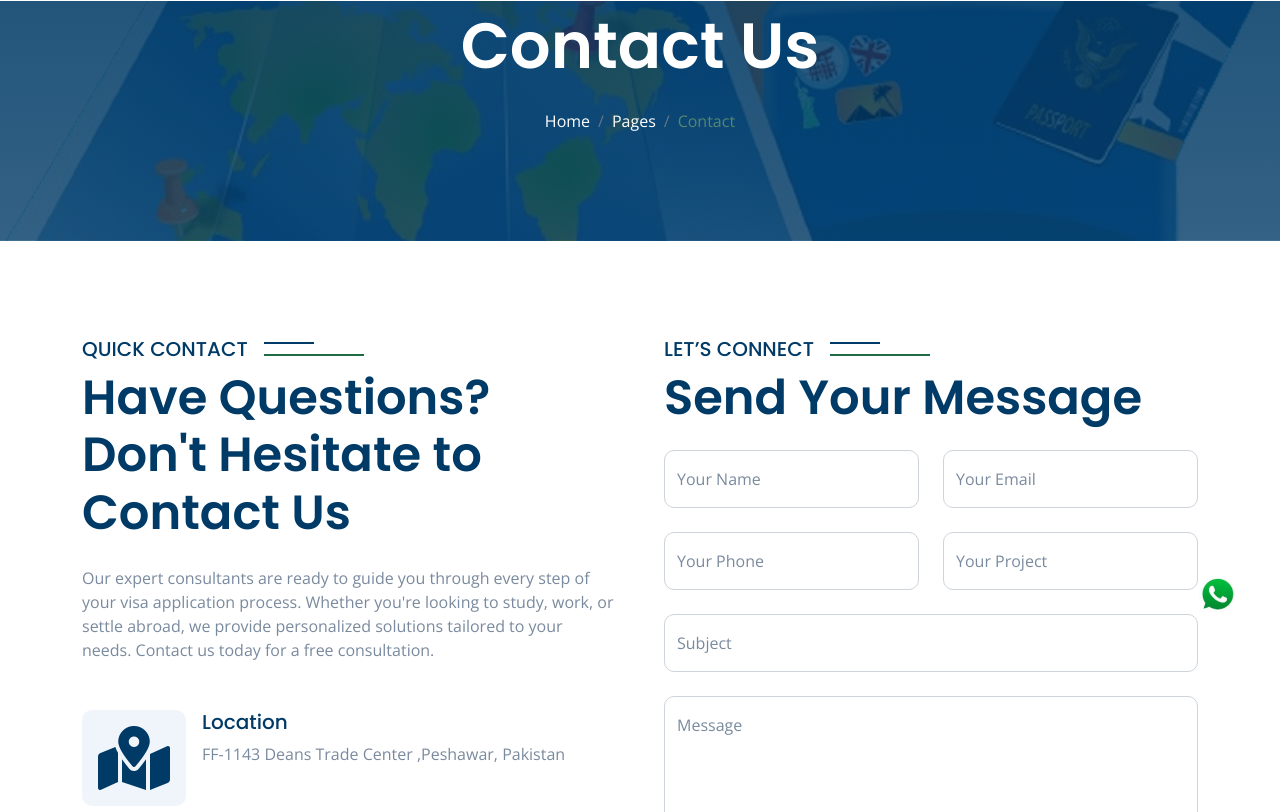
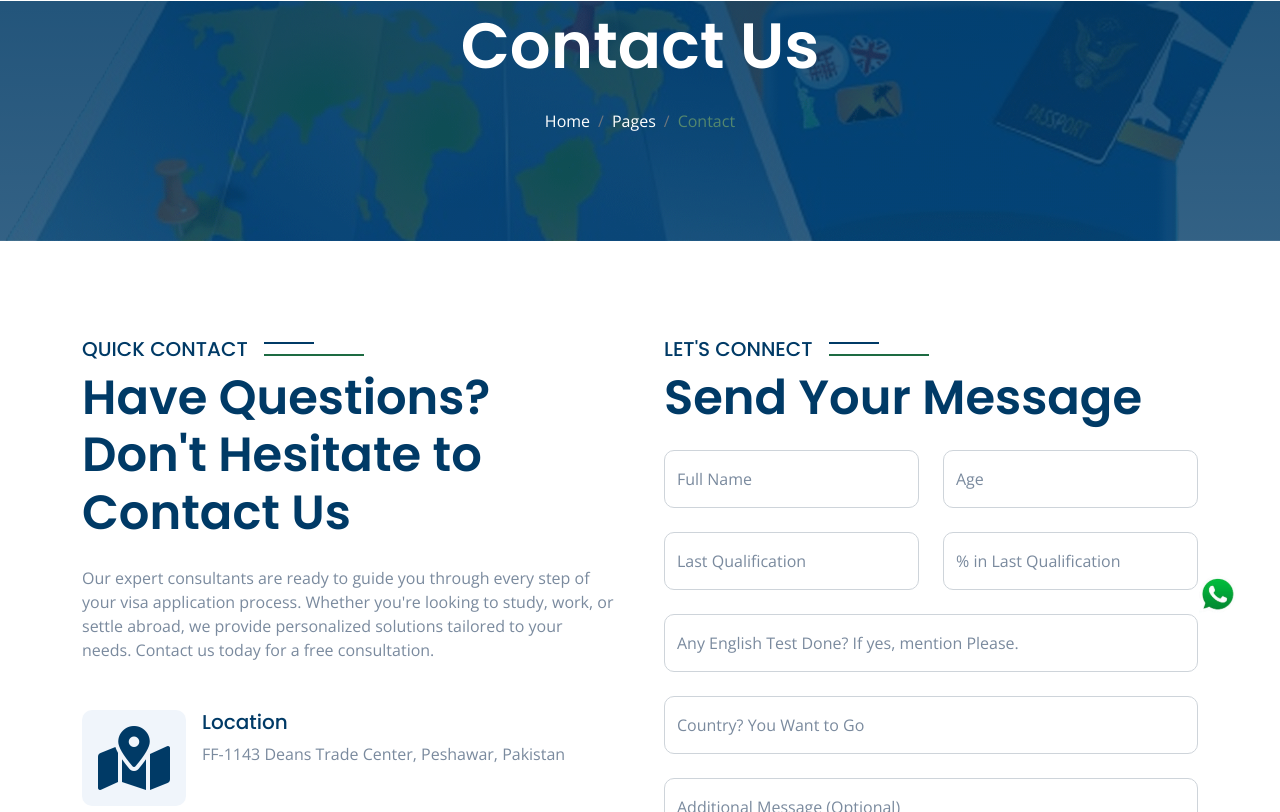
Before and after one commit to Umra-Badar20/Rumin, a website with bundled scripts: page frontend/contact.html in a window 1280 px wide. Shown: the part 140-952 px from the top of the page. Built offline with nearby package versions, Linux system fonts and the light colour scheme; a script that the page names is missing.

Commit message:
form update

```diff
--- a/frontend/contact.html
+++ b/frontend/contact.html
@@ -134,7 +134,7 @@
                     <i class="fas fa-map-marked-alt fa-4x text-primary bg-light p-3 rounded"></i>
                     <div class="ps-3">
                         <h5>Location</h5>
-                                <p>FF-1143 Deans Trade Center ,Peshawar, Pakistan</p>
+                        <p>FF-1143 Deans Trade Center, Peshawar, Pakistan</p>
                     </div>
                 </div>
                 <div class="row g-3">
@@ -152,7 +152,6 @@
                                     <a href="mailto:info@rumin.com" class="fs-5 text-primary">info@rumin.com</a>
                                     <a href="mailto:contact@rumin.com" class="fs-5 text-primary">contact@rumin.com</a>
                                 </div>
-
                             </div>
                         </div>
                     </div>
@@ -175,7 +174,9 @@
                 </div>
                 <div class="d-flex align-items-center pt-3">
                     <div class="me-4">
-                                <div class="bg-light d-flex align-items-center justify-content-center" style="width: 90px; height: 90px; border-radius: 10px;"><i class="fas fa-share fa-3x text-primary"></i></div>
+                        <div class="bg-light d-flex align-items-center justify-content-center" style="width: 90px; height: 90px; border-radius: 10px;">
+                            <i class="fas fa-share fa-3x text-primary"></i>
+                        </div>
                     </div>
                     <div class="d-flex">
                         <a class="btn btn-secondary border-secondary me-2 p-0" href="https://www.facebook.com/people/RuMin-Consultants-Limited/61572561909469/?rdid=B8CGxkkDRLYZQ0aj&share_url=https%253A%252F%252Fwww.facebook.com%252Fshare%252F1AQDcKZTUr%252F&checkpoint_src=any">facebook <i class="fas fa-chevron-circle-right"></i></a>
@@ -186,56 +187,61 @@
             </div>
             <div class="col-lg-6 wow fadeInRight" data-wow-delay="0.3">
                 <div class="sub-style">
-                            <h5 class="sub-title text-primary pe-3">Let’s Connect</h5>
+                    <h5 class="sub-title text-primary pe-3">Let's Connect</h5>
                 </div>
                 <h1 class="display-5 mb-4">Send Your Message</h1>
 
-                        <form>
                 <div class="row g-4">
                     <div class="col-lg-12 col-xl-6">
                         <div class="form-floating">
-                                        <input type="text" class="form-control" id="name" placeholder="Your Name">
-                                        <label for="name">Your Name</label>
+                            <input type="text" class="form-control" id="name" name="name" placeholder="Your Name" required>
+                            <label for="name">Full Name</label>
                         </div>
                     </div>
                     <div class="col-lg-12 col-xl-6">
                         <div class="form-floating">
-                                        <input type="email" class="form-control" id="email" placeholder="Your Email">
-                                        <label for="email">Your Email</label>
+                            <input type="number" class="form-control" id="age" name="age" placeholder="Your Age" min="16" max="60" required>
+                            <label for="age">Age</label>
                         </div>
                     </div>
                     <div class="col-lg-12 col-xl-6">
                         <div class="form-floating">
-                                        <input type="phone" class="form-control" id="phone" placeholder="Phone">
-                                        <label for="phone">Your Phone</label>
+                            <input type="text" class="form-control" id="qualification" name="qualification" placeholder="Last Qualification" required>
+                            <label for="qualification">Last Qualification</label>
                         </div>
                     </div>
                     <div class="col-lg-12 col-xl-6">
                         <div class="form-floating">
-                                        <input type="text" class="form-control" id="project" placeholder="Project">
-                                        <label for="project">Your Project</label>
+                            <input type="text" class="form-control" id="percentage" name="percentage" placeholder="Percentage" required>
+                            <label for="percentage">% in Last Qualification</label>
                         </div>
                     </div>
                     <div class="col-12">
                         <div class="form-floating">
-                                        <input type="text" class="form-control" id="subject" placeholder="Subject">
-                                        <label for="subject">Subject</label>
+                            <input type="text" class="form-control" id="englishTest" name="englishTest" placeholder="English Test" required>
+                            <label for="englishTest">Any English Test Done? If yes, mention Please.</label>
+                        </div>
+                    </div>
+
+                    <div class="col-12">
+                        <div class="form-floating">
+                            <input class="form-control" id="country" name="country" placeholder="Country" required>
+
+                            <label for="country">Country? You Want to Go</label>
                         </div>
                     </div>
                     <div class="col-12">
                         <div class="form-floating">
-                                        <textarea class="form-control" placeholder="Leave a message here" id="message" style="height: 160px"></textarea>
-                                        <label for="message">Message</label>
+                            <textarea class="form-control" placeholder="Additional message (optional)" id="message" name="message" style="height: 100px"></textarea>
+                            <label for="message">Additional Message (Optional)</label>
                         </div>
                     </div>
                     <div class="col-12">
-                                    <button class="btn btn-primary w-100 py-3">Send Message</button>
+                        <button type="submit" class="btn btn-primary w-100 py-3">Submit</button>
+                    </div>
                 </div>
             </div>
         </form>
-                    </div>
-                </form>
-
     </div>
 </div>
         <!-- Contact End -->
```
Lines whose indentation alone changed are shown as unchanged.
